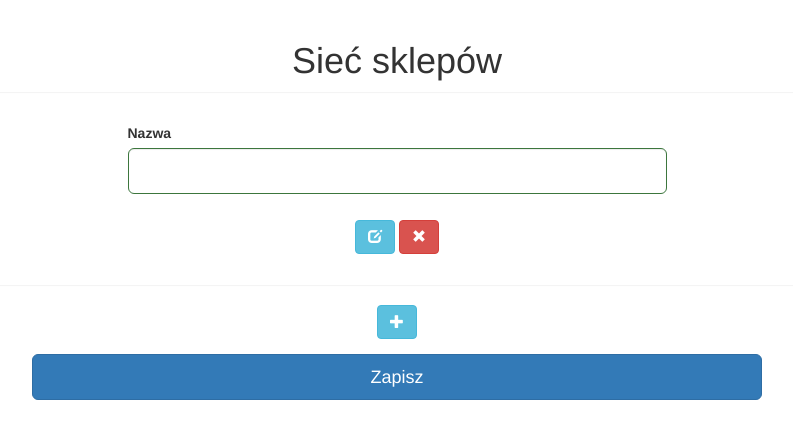
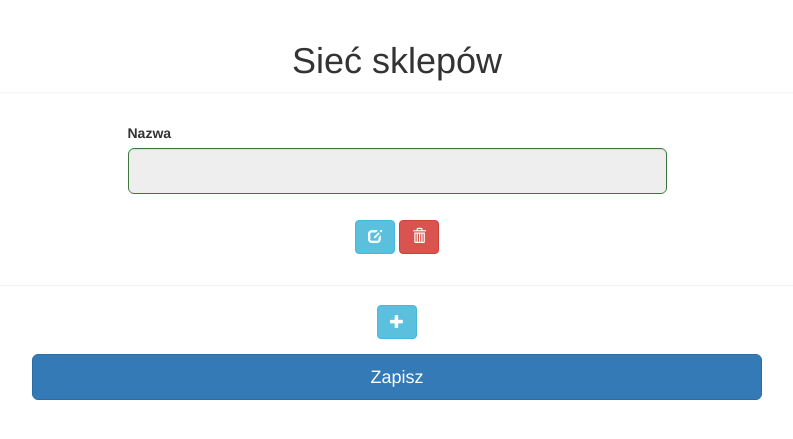
Before and after one commit to Nuurek/HomeBudget, a Django app: template home_budget/templates/brand.html in a window 1280 px wide. Shown: the part 52-491 px from the top of the page, without its empty margins (243-1036 px from the left). Run offline with Django 3.2, Linux system fonts and the light colour scheme; the template is opened without the code that fills it: values that come from a table or form of the project are taken from there, others are empty; some libraries are stand-ins or nearby versions.

Commit message:
Tweaked readonly option on frontend of brand view.

```diff
--- a/home_budget/static/home_budget/js/brand.js
+++ b/home_budget/static/home_budget/js/brand.js
@@ -1,26 +1,27 @@
 function setUpBrandName() {
     var brandName = $('#id_name');
+    brandName.attr('readonly', '');
     var editButton = $('#brand-name-edit');
     var removeButton = $('#brand-delete-button');
     var confirmMessage = $('#brand-delete-confirm');
     var yesButton = $('#brand-delete-yes');
     var noButton = $('#brand-delete-no');
-    var icon = $(editButton.find('span'));
+    var editIcon = $(editButton.find('span'));
     var submitButton = $('#submit-button');
 
     editButton.click(function(){
         editButton.removeAttr('class').blur();
-        icon.removeAttr('class');
+        editIcon.removeAttr('class');
 
         if (brandName.attr('readonly')) {
             brandName.removeAttr('readonly');
             editButton.attr('class', 'btn btn-success');
-            icon.attr('class', 'glyphicon glyphicon-ok');
+            editIcon.attr('class', 'glyphicon glyphicon-ok');
             submitButton.attr('disabled', '');
         } else {
             brandName.attr('readonly', '');
             editButton.attr('class', 'btn btn-info');
-            icon.attr('class', 'glyphicon glyphicon-edit');
+            editIcon.attr('class', 'glyphicon glyphicon-edit');
             submitButton.removeAttr('disabled');
         }
     });
--- a/home_budget/templates/brand.html
+++ b/home_budget/templates/brand.html
@@ -17,7 +17,7 @@
                     <span class="glyphicon glyphicon-edit"></span>
                 </button>
                 <button id="brand-delete-button" type="button" class="btn btn-danger">
-                    <span class="glyphicon glyphicon-remove"></span>
+                    <span class="glyphicon glyphicon-trash"></span>
                 </button>
                 <div hidden id="brand-delete-confirm">
                     <strong>Czy na pewno chcesz usunąć tę sieć sklepów?<strong>
```
